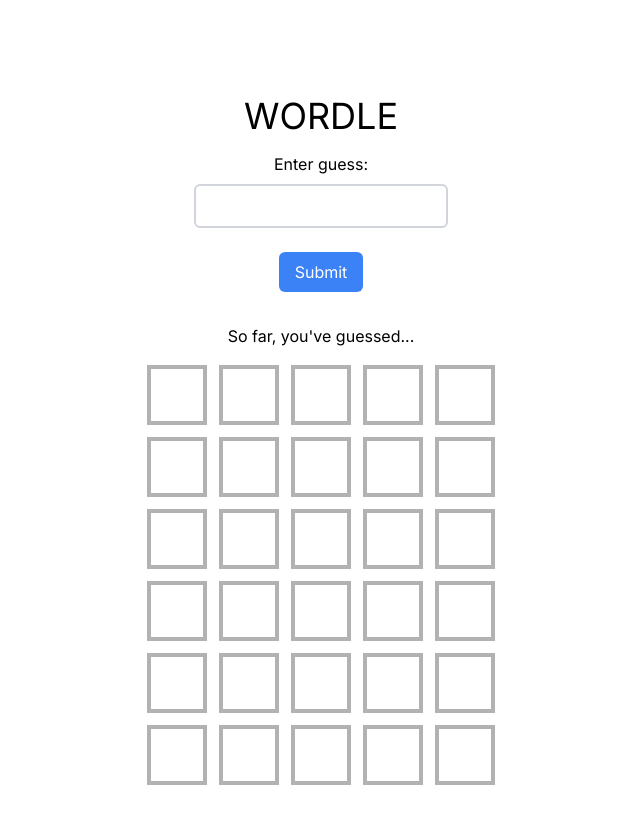
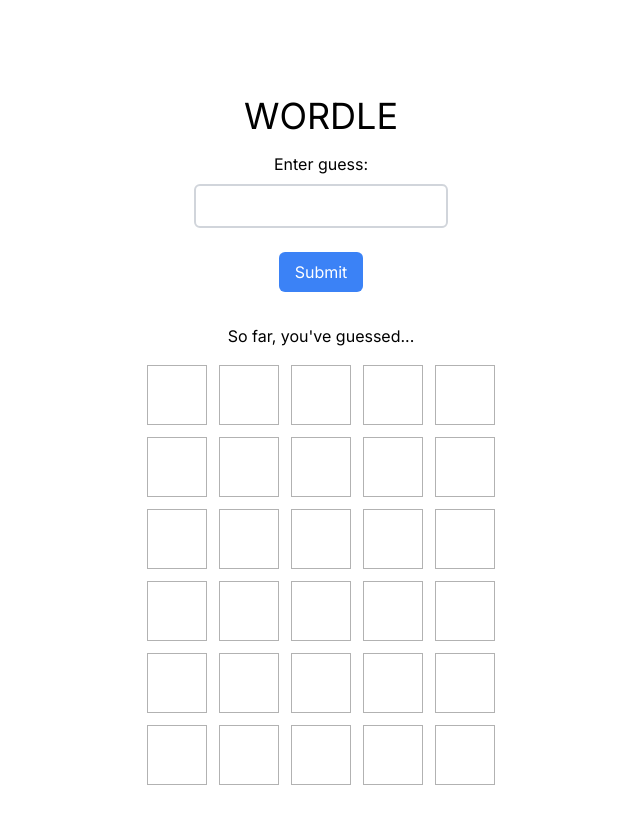
Before and after one commit to nqureshi/wordle-js, a Next.js app: page / in a window 1280 px wide. Shown: the top 824 px of the page, without its empty margins (319-959 px from the left). Built offline with nearby package versions, Linux system fonts and the light colour scheme.

Commit message:
conditionally render CSS

```diff
--- a/app/globals.css
+++ b/app/globals.css
@@ -42,8 +42,22 @@
   align-items: center;
   height: 60px;
   width: 60px;
-  border: 4px solid #b2b2b2;
+  border: 1px solid #b2b2b2;
   box-sizing: border-box;
   margin: 1px;
   font-size: 32px;
+  background-color: transparent;
+  color: white;
 }
+
+.cell.correct {
+  background-color: green;
+}
+
+.cell.incorrect {
+  background-color: grey;
+}
+
+.cell.misplaced {
+  background-color: goldenrod;
+}
--- a/app/page.tsx
+++ b/app/page.tsx
@@ -46,19 +46,17 @@
     if (guesses[i]) {
       arr.push(guesses[i])
     } else {
-      arr.push("     ")
+      arr.push("     ") // 6 empty chars for six boxes
     }
   }
-
-  console.log(checkGuess(arr[0], 'WHALE'));
 
   return (
     <div className="guess-results p-4">
       {arr.map((guess, index) => (
         <p className="guess" key={index}>
-          {guess.split('').map((letter, index) =>
-            <span key={index} className="cell">
-              {letter}
+          {checkGuess(guess, 'WHALE').map((item, letterIndex) =>
+            <span key={letterIndex} className={`cell ${item.letter === ' ' ? '' : item.status}`.trim()}>
+              {item.letter}
             </span>
           )}
         </p>
```
